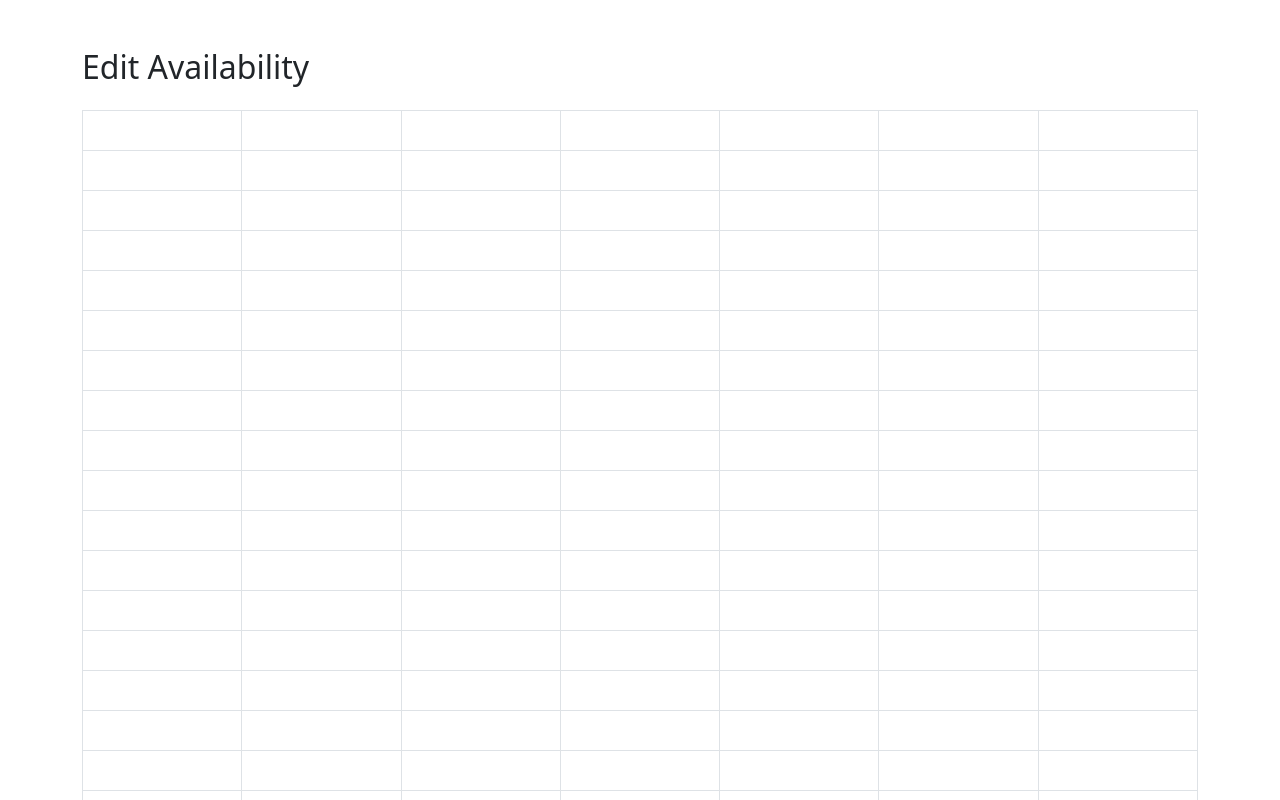
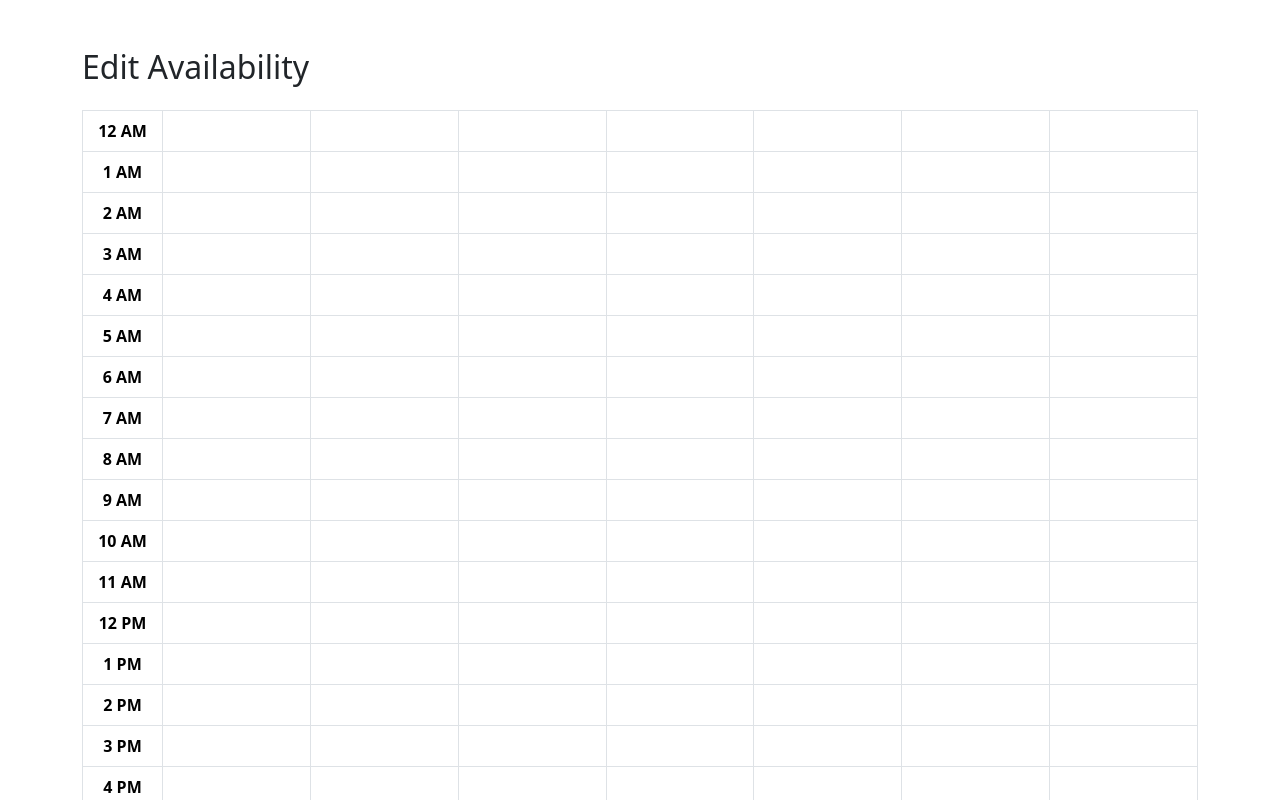
Before and after one commit to ParthP22/Planify, a Next.js app in the folder planify/: page /group/1/availability in a window 1280 px wide. Shown: the top 800 px of the page. Built offline with nearby package versions, Linux system fonts and the light colour scheme; no server answers; the database is empty; sample sign-in values are in the browser's storage.

Commit message:
feat: push the formatted times as the first column into the rows array

```diff
--- a/planify/src/app/group/[groupId]/availability/page.tsx
+++ b/planify/src/app/group/[groupId]/availability/page.tsx
@@ -76,6 +76,13 @@ export default function AvailabilityPage() {
         // Create cells array for the current row
         const cells = [];
 
+        // Add time label as the first column in the grid
+        cells.push(
+            <td key="time" style={{ fontWeight: "bold", width: "80px" }}>
+                {formatHour(row)}
+            </td>
+        );
+
         // Create each column cell for the current row
         for (let col = 0; col < NUM_COLS; col++) {
             // Get the proper index
```
